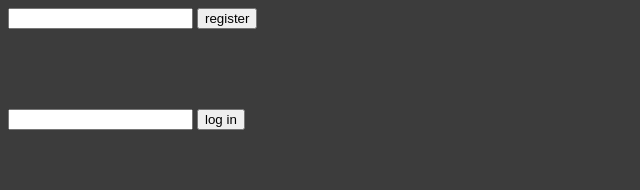
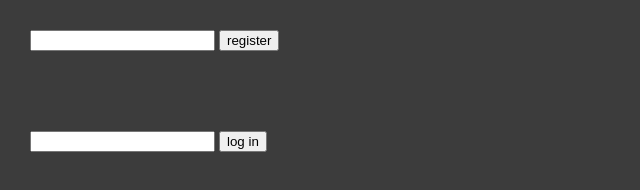
Before and after one commit to MarcoColloca/js-mail-dadi, a plain HTML site: page mail/index.html in a window 1280 px wide. Shown: the whole page, without its empty margins (0-640 px from the left). Drawn offline with Linux system fonts and the light colour scheme.

Commit message:
Add → added some margin to body

```diff
--- a/mail/css/app.css
+++ b/mail/css/app.css
@@ -2,6 +2,8 @@
 
 body{
     background-color: rgb(60, 60, 60);
+    margin-top: 30px;
+    margin-left: 30px;
 }
 
 
```
